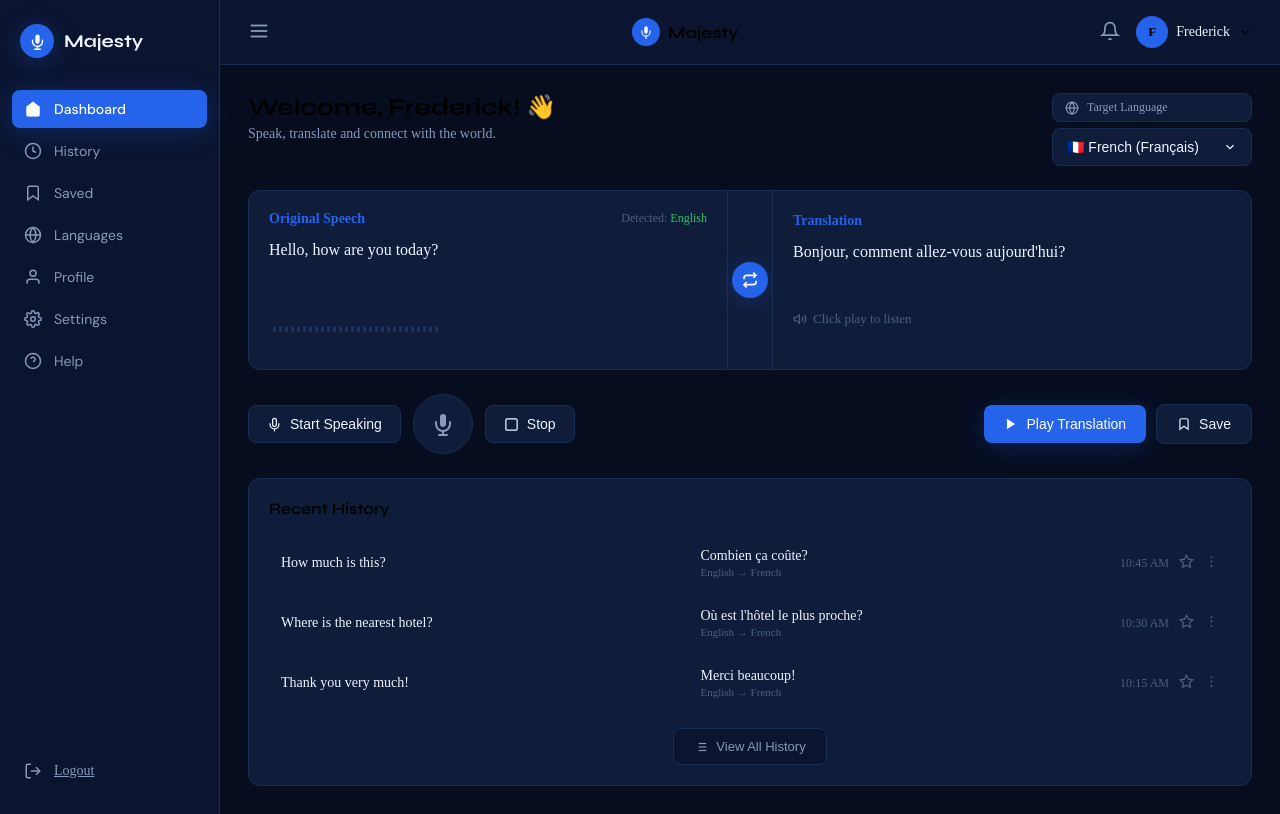
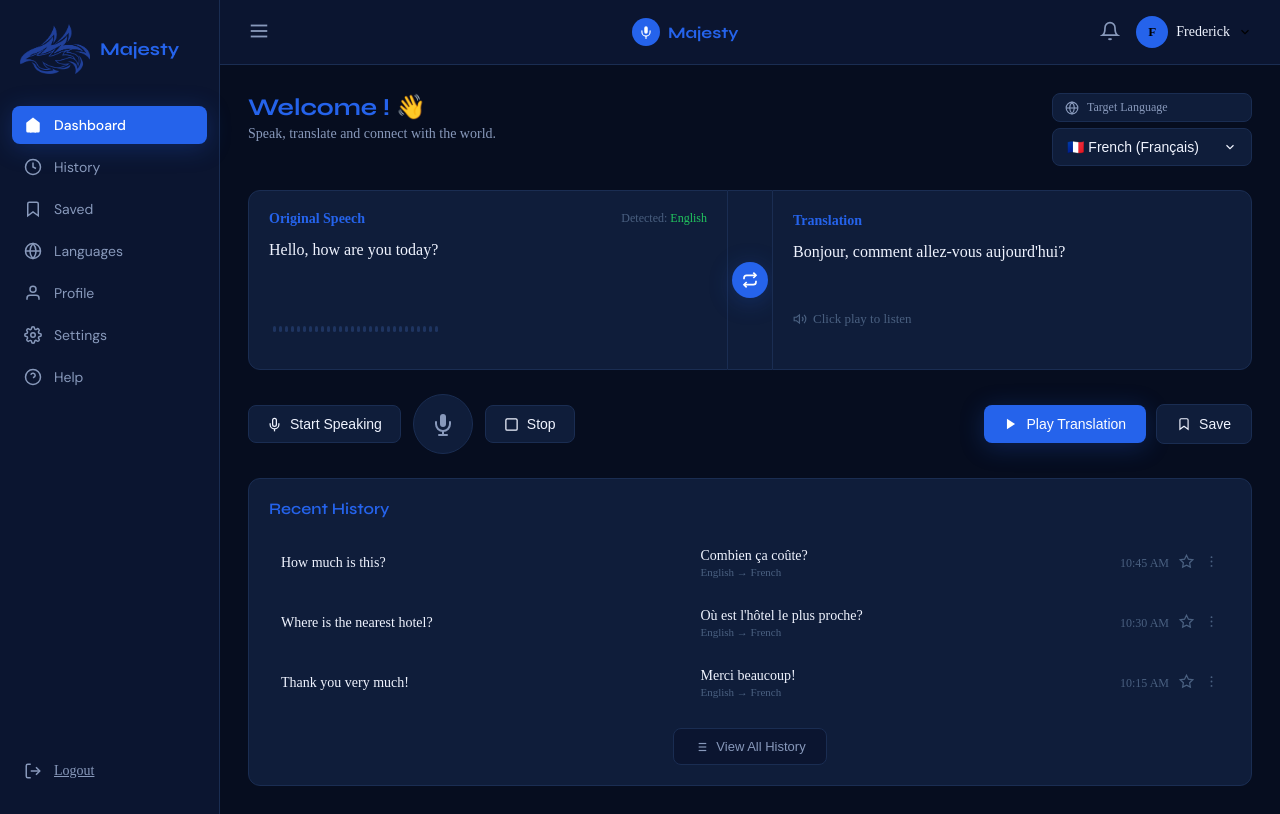
Before and after one commit to FREDDY2002835/Majesty, a React app in the folder Frontend/: page /dashboard in a window 1280 px wide. Built offline with nearby package versions, Linux system fonts and the light colour scheme; the HTML template or start-up script is replaced by a standard one.

Commit message:
colors and fonts

```diff
--- a/Frontend/src/components/AuthLayout.jsx
+++ b/Frontend/src/components/AuthLayout.jsx
@@ -1,3 +1,6 @@
+import logo from "../assets/logo.png";
+
+
 export default function AuthLayout({ children }) {
   return (
     <div
@@ -47,18 +50,8 @@ export default function AuthLayout({ children }) {
             display: "inline-flex", alignItems: "center",
             gap: "10px", marginBottom: "6px",
           }}>
-            <div style={{
-              width: "38px", height: "38px", borderRadius: "50%",
-              background: "var(--accent)",
-              display: "flex", alignItems: "center", justifyContent: "center",
-              boxShadow: "var(--shadow-accent)",
-            }}>
-              <svg width="20" height="20" viewBox="0 0 24 24" fill="none">
-                <path d="M12 2a3 3 0 0 1 3 3v7a3 3 0 0 1-6 0V5a3 3 0 0 1 3-3z" fill="white"/>
-                <path d="M19 10v2a7 7 0 0 1-14 0v-2" stroke="white" strokeWidth="2" strokeLinecap="round"/>
-                <line x1="12" y1="19" x2="12" y2="23" stroke="white" strokeWidth="2" strokeLinecap="round"/>
-                <line x1="8" y1="23" x2="16" y2="23" stroke="white" strokeWidth="2" strokeLinecap="round"/>
-              </svg>
+            <div style={{ display: "flex", alignItems: "center", justifyContent: "center" }}>
+              <img src={logo} alt="Logo" style={{width: "70px", height: "auto", }}/>
             </div>
             <span style={{
               fontFamily: "var(--font-display)",
--- a/Frontend/src/components/Sidebar.jsx
+++ b/Frontend/src/components/Sidebar.jsx
@@ -1,5 +1,6 @@
 import { Link } from "react-router-dom";
 import { useLocation } from "react-router-dom";
+import logo from "../assets/logo.png";
 
 const navItems = [
   {
@@ -87,23 +88,13 @@ export default function Sidebar() {
         display: "flex", alignItems: "center",
         gap: "10px", padding: "0 20px", marginBottom: "32px",
       }}>
-        <div style={{
-          width: "34px", height: "34px", borderRadius: "50%",
-          background: "var(--accent)",
-          display: "flex", alignItems: "center", justifyContent: "center",
-          boxShadow: "var(--shadow-accent)", flexShrink: 0,
-        }}>
-          <svg width="17" height="17" viewBox="0 0 24 24" fill="none">
-            <path d="M12 2a3 3 0 0 1 3 3v7a3 3 0 0 1-6 0V5a3 3 0 0 1 3-3z" fill="white"/>
-            <path d="M19 10v2a7 7 0 0 1-14 0v-2" stroke="white" strokeWidth="2" strokeLinecap="round"/>
-            <line x1="12" y1="19" x2="12" y2="23" stroke="white" strokeWidth="2" strokeLinecap="round"/>
-            <line x1="8" y1="23" x2="16" y2="23" stroke="white" strokeWidth="2" strokeLinecap="round"/>
-          </svg>
+        <div style={{ display: "flex", alignItems: "center", justifyContent: "center" }}>
+          <img src={logo} alt="Logo" style={{width: "70px", height: "auto", }}/>
         </div>
         <span style={{
           fontFamily: "var(--font-display)",
           fontSize: "18px", fontWeight: "700",
-          color: "var(--text-primary)",
+          color: "var(--accent)",
         }}>
           Majesty
         </span>
--- a/Frontend/src/pages/dashboard.jsx
+++ b/Frontend/src/pages/dashboard.jsx
@@ -1,7 +1,8 @@
-
 import { useState } from "react";
 import Sidebar from "../components/Sidebar";
 import WaveForm from "../components/WaveForm";
+
+
 const languages = [
   { code: "fr", label: "French (Français)", flag: "🇫🇷" },
   { code: "es", label: "Spanish (Español)", flag: "🇪🇸" },
@@ -73,7 +74,7 @@ export default function DashboardPage() {
                 <line x1="12" y1="19" x2="12" y2="23" stroke="white" strokeWidth="2" strokeLinecap="round"/>
               </svg>
             </div>
-            <span style={{ fontFamily: "var(--font-display)", fontSize: "16px", fontWeight: "700" }}>Majesty</span>
+            <span style={{ fontFamily: "var(--font-display)", fontSize: "16px", fontWeight: "700", color: "var(--accent)" }}>Majesty</span>
           </div>
 
           {/* Right: bell + user */}
@@ -104,8 +105,8 @@ export default function DashboardPage() {
           {/* Welcome + language selector */}
           <div style={{ display: "flex", alignItems: "flex-start", justifyContent: "space-between", flexWrap: "wrap", gap: "16px" }}>
             <div>
-              <h1 style={{ fontFamily: "var(--font-display)", fontSize: "24px", fontWeight: "700", marginBottom: "4px" }}>
-                Welcome, Frederick! 👋
+              <h1 style={{ fontFamily: "var(--font-display)", fontSize: "24px", fontWeight: "700", marginBottom: "4px", color: "var(--accent)" }}>
+                Welcome ! 👋
               </h1>
               <p style={{ color: "var(--text-secondary)", fontSize: "14px" }}>
                 Speak, translate and connect with the world.
@@ -344,7 +345,7 @@ export default function DashboardPage() {
           }}>
             <h2 style={{
               fontFamily: "var(--font-display)", fontSize: "16px",
-              fontWeight: "600", marginBottom: "16px",
+              fontWeight: "600", marginBottom: "16px", color: "var(--accent)",
             }}>
               Recent History
             </h2>
--- a/Frontend/src/pages/login.jsx
+++ b/Frontend/src/pages/login.jsx
@@ -1,7 +1,6 @@
 import { useState } from "react";
 import { Link, useNavigate } from "react-router-dom";
 import AuthLayout from "../components/AuthLayout";
-import logo from "../assets/logo.png";
 
 export default function LoginPage() {
   const [showPassword, setShowPassword] = useState(false);
@@ -89,8 +88,7 @@ export default function LoginPage() {
         </p>
       </div>
 
-      {/* image */}
-      <img src={logo} alt="Logo" style={{width: "90px", height: "auto", }}/>
+
     </AuthLayout>
   );
 }
--- a/Frontend/src/pages/register.jsx
+++ b/Frontend/src/pages/register.jsx
@@ -1,7 +1,6 @@
 import { useState } from "react";
 import { Link, useNavigate } from "react-router-dom";
 import AuthLayout from "../components/AuthLayout";
-import logo from "../assets/logo.png";
 
 export default function RegisterPage() {
   const [showPassword, setShowPassword] = useState(false);
@@ -121,8 +120,6 @@ export default function RegisterPage() {
           </Link>
         </p>
       </div>
-      {/* image */}
-            <img src={logo} alt="Logo" style={{width: "90px", height: "auto"}}/>
     </AuthLayout>
   );
 }
```
